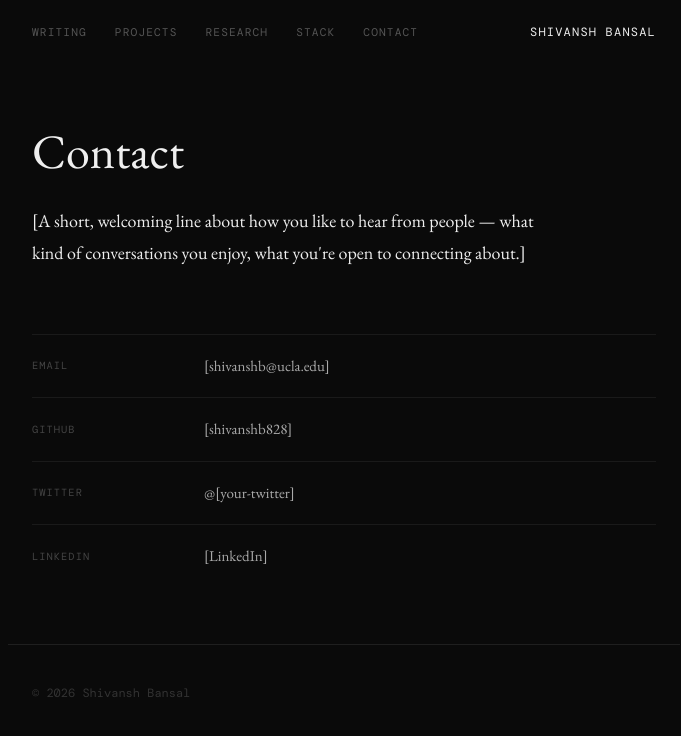
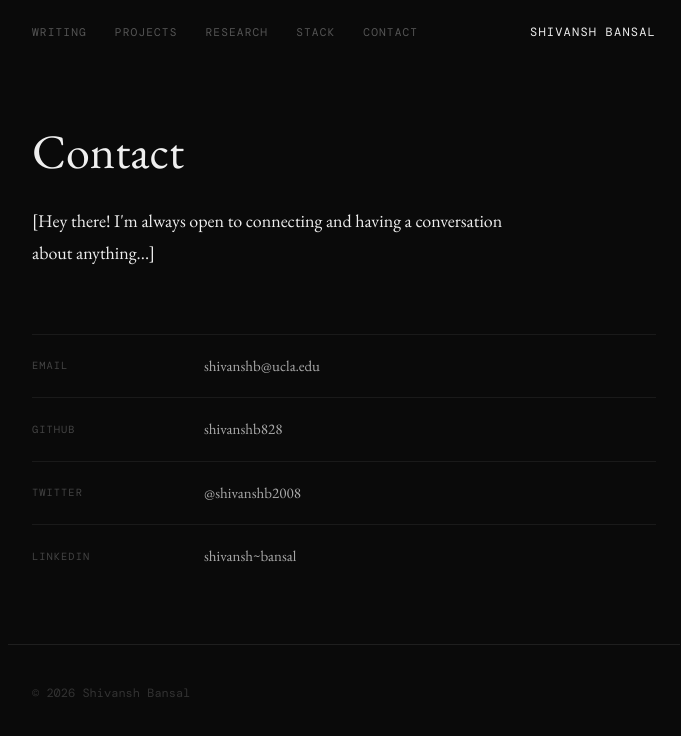
Before and after one commit to shivanshb828/Personal-Website, a Next.js app: page /contact in a window 1280 px wide. Shown: the top 736 px of the page, without its empty margins (296-977 px from the left). Built offline with nearby package versions, Linux system fonts and the light colour scheme; a web font is replaced by a local one.

Commit message:
updating credentials

```diff
--- a/app/contact/page.tsx
+++ b/app/contact/page.tsx
@@ -7,24 +7,24 @@ export const metadata: Metadata = {
 const socials = [
   {
     label: 'Email',
-    display: '[shivanshb@ucla.edu]',
+    display: 'shivanshb@ucla.edu',
     href: 'mailto:[shivanshb@ucla.edu]',
   },
   {
     label: 'GitHub',
-    display: '[shivanshb828]',
+    display: 'shivanshb828',
     href: 'https://github.com/shivanshb828',
     external: true,
   },
   {
     label: 'Twitter',
-    display: '@[your-twitter]',
-    href: 'https://twitter.com/[your-twitter]',
+    display: '@shivanshb2008',
+    href: 'https://twitter.com/shivanshb2008',
     external: true,
   },
   {
     label: 'LinkedIn',
-    display: '[LinkedIn]',
+    display: 'shivansh~bansal',
     href: 'https://linkedin.com/in/shivansh~bansal',
     external: true,
   },
@@ -35,7 +35,7 @@ export default function ContactPage() {
     <div>
       <h1 className="text-5xl font-normal leading-tight mb-6">Contact</h1>
       <p className="text-lg leading-[1.8] mb-16 max-w-lg">
-        [A short, welcoming line about how you like to hear from people — what kind of conversations you enjoy, what you&apos;re open to connecting about.]
+        [Hey there! I'm always open to connecting and having a conversation about anything...]
       </p>
 
       <div className="space-y-0">
```
